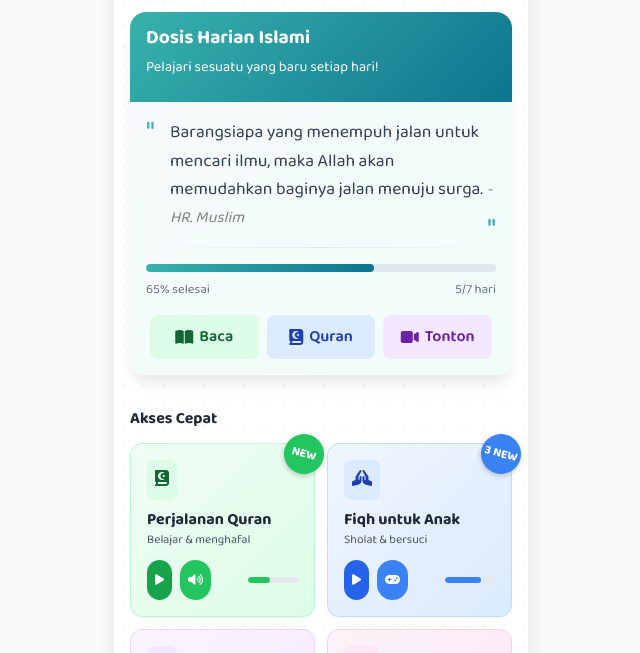
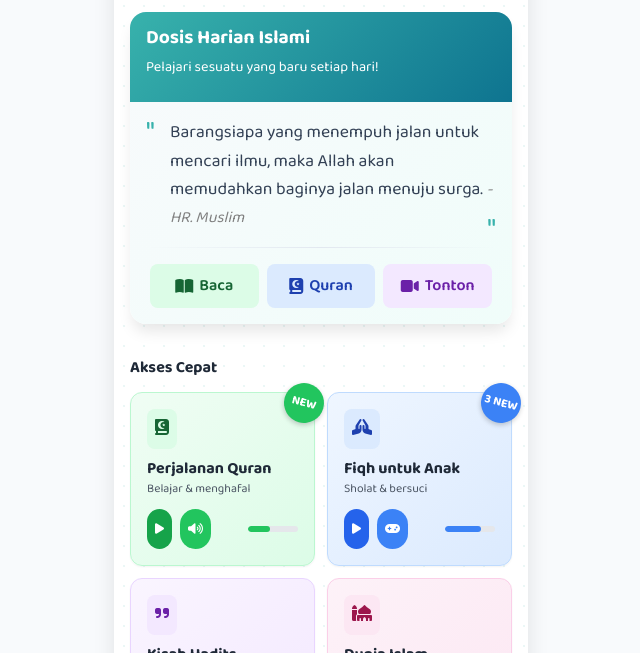
Before and after one commit to whitecat-12/teta-dakwah02, a plain HTML site: page index2.html in a window 1280 px wide. Shown: the part 72-725 px from the top of the page, without its empty margins (319-959 px from the left). Drawn offline with nearby package versions, Linux system fonts and the light colour scheme.

Commit message:
Update index2.html

```diff
--- a/index2.html
+++ b/index2.html
@@ -409,20 +409,15 @@
 
                         <div class="daily-dose-divider"></div>
 
-                        <div class="daily-dose-progress">
-                            <div class="daily-dose-progress-bar" style="width: 65%"></div>
-                        </div>
 
-                        <div class="daily-dose-stats">
-                            <span>65% selesai</span>
-                            <span>5/7 hari</span>
-                        </div>
+
+
 
                         <div class="daily-dose-actions">
                             <button onclick="window.location.href='kategori materi.html'" class="daily-dose-button bg-green-100 text-green-800">
 								<i class="fas fa-book-open"></i> Baca
 							</button>
-							<button onclick="window.location.href='al fatihah.html'" class="daily-dose-button bg-blue-100 text-blue-800">
+							<button onclick="window.location.href='kategori surah.html'" class="daily-dose-button bg-blue-100 text-blue-800">
 								<i class="fas fa-quran nav-icon"></i> Quran
 							</button>
 							<button onclick="window.location.href='video.html'" class="daily-dose-button bg-purple-100 text-purple-800">
```
